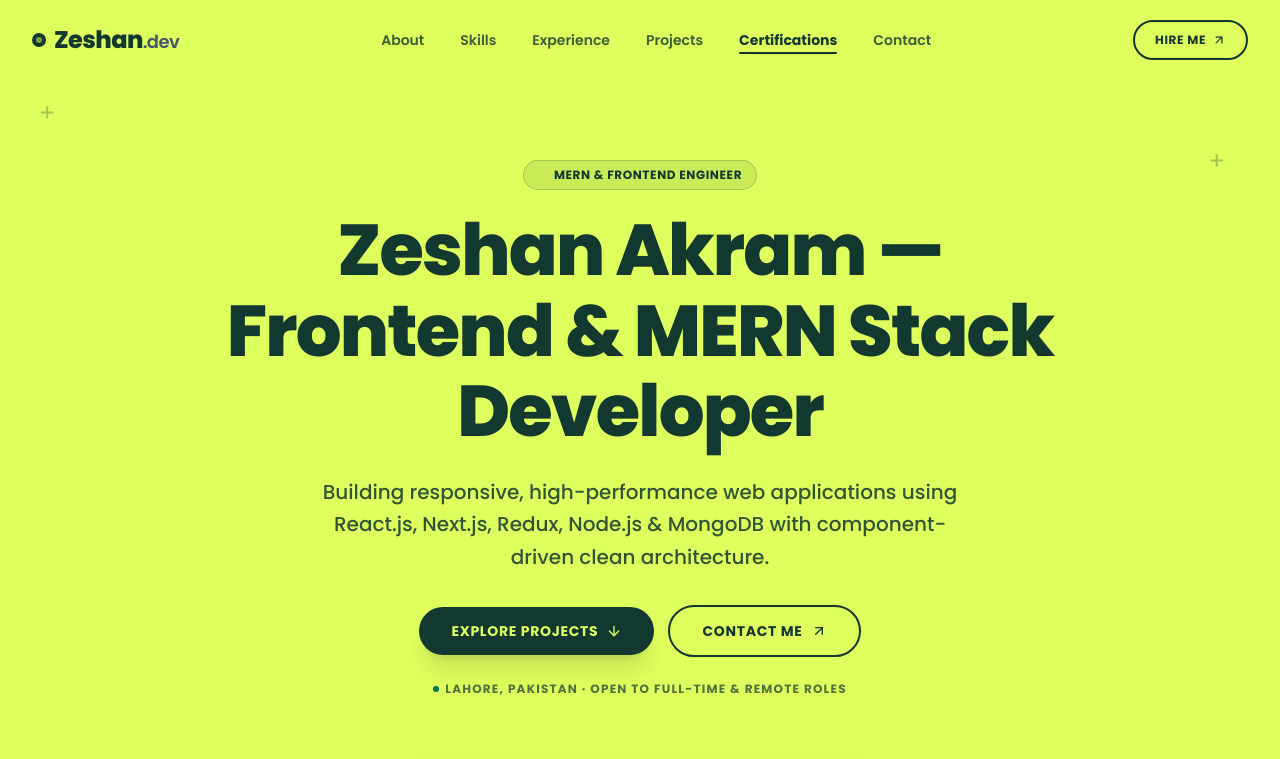
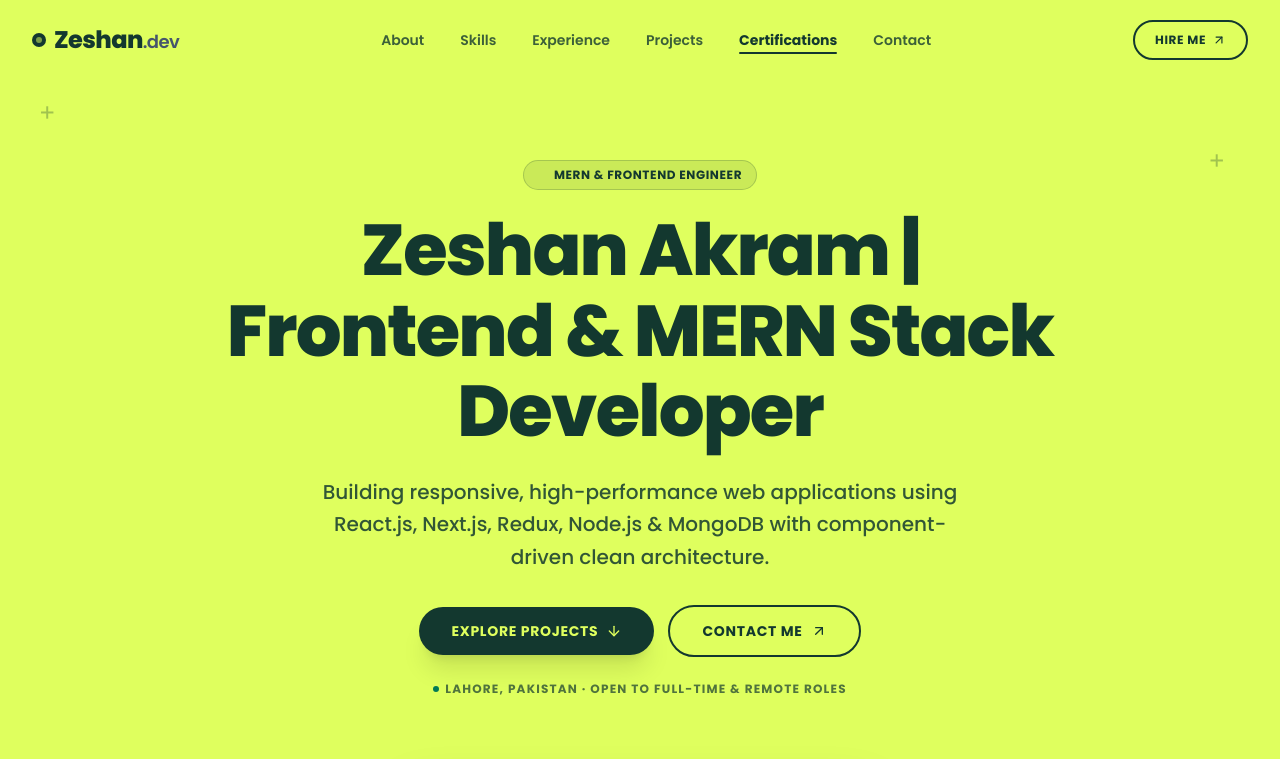
Before and after one commit to zeeshan5912/zeeshan-portfolio, a Next.js app: page / in a window 1280 px wide. Shown: the top 759 px of the page. Built offline with nearby package versions, Linux system fonts and the light colour scheme.

Commit message:
content: remove em dashes and special dashes from website content

```diff
--- a/src/components/sections/HeroSection.tsx
+++ b/src/components/sections/HeroSection.tsx
@@ -77,7 +77,7 @@ export function HeroSection() {
             transition={{ duration: 0.65, ease: "easeOut" }}
             className="text-3xl sm:text-5xl md:text-6xl lg:text-7xl font-extrabold tracking-tight text-[#13382f] leading-[1.12] mb-5 sm:mb-6 font-sans"
           >
-            {PERSONAL_INFO.name} — Frontend &amp; MERN Stack Developer
+            {PERSONAL_INFO.name} | Frontend &amp; MERN Stack Developer
           </motion.h1>
 
           {/* Subtitle */}
--- a/src/data/portfolioData.ts
+++ b/src/data/portfolioData.ts
@@ -109,7 +109,7 @@ export const EXPERIENCES: ExperienceItem[] = [
     role: "Junior MERN Stack Developer",
     company: "Crescent Webs",
     location: "Gulshan-e-Ravi, Lahore, Pakistan",
-    period: "Oct 2025 – Present",
+    period: "Oct 2025 - Present",
     isCurrent: true,
     type: "Full-Time",
     achievements: [
@@ -125,7 +125,7 @@ export const EXPERIENCES: ExperienceItem[] = [
     role: "React Developer",
     company: "Keydevs Technologies Pvt. Ltd",
     location: "B Block Johar Town, Lahore, Pakistan",
-    period: "Aug 2024 – Aug 2025",
+    period: "Aug 2024 - Aug 2025",
     isCurrent: false,
     type: "Full-Time",
     achievements: [
```
